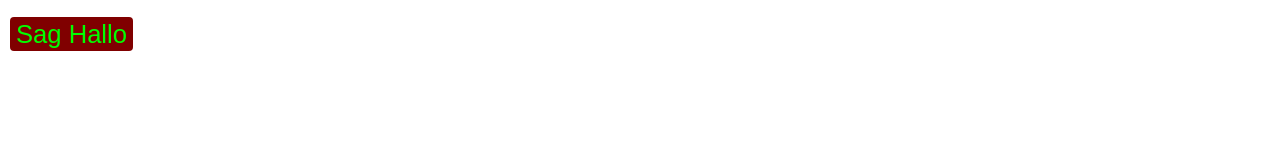
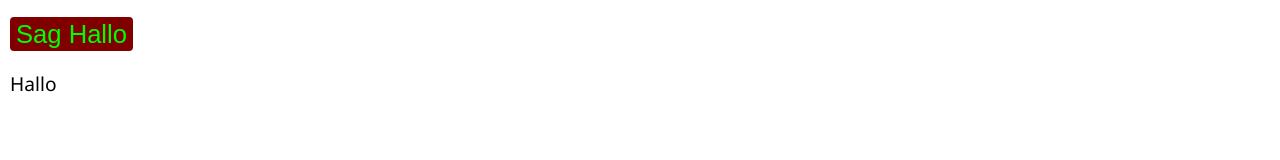
Before and after one commit to Tom4U/poc-ng-kompakt, an Angular app: page / in a window 1280 px wide. Both pictures are taken after a click on the button "Sag Hallo". Shown: the part 140-300 px from the top of the page. Built offline with nearby package versions, Linux system fonts and the light colour scheme.

Commit message:
feat(app): add functionality

```diff
--- a/src/app/app.component.html
+++ b/src/app/app.component.html
@@ -11,14 +11,14 @@
         <div class="greeter">
             <div class="prompt">
                 <div class="form-group">
-                    <input class="input" type="text" name="name" id="name" placeholder="Dein Name" required>
+                    <input [(ngModel)]="name" class="input" type="text" name="name" id="name" placeholder="Dein Name" required>
                 </div>
                 <div class="actions">
                     <app-command [command]="sayHelloCommand"></app-command>
                 </div>
             </div>
             <div class="output">
-                <p id="greeting" *ngIf="!hasGreeting"></p>
+                <p id="greeting" *ngIf="hasGreeting">{{greeting}}</p>
             </div>
         </div>
     </main>
--- a/src/app/app.component.ts
+++ b/src/app/app.component.ts
@@ -9,9 +9,12 @@ import { Command } from "./shared/ui/command/command";
 export class AppComponent {
   title = "Begrüßung";
   showAction1 = false;
+  name = "";
+  greeting = "";
+
   sayHelloCommand = new Command(
     "Sag Hallo",
-    () => {},
+    () => this.setGreeting(this.name),
     () => true
   );
 
@@ -28,9 +31,11 @@ export class AppComponent {
     ),
   ];
 
+  private setGreeting(name: string): void {
+    this.greeting = `Hallo ${name}`;
+  }
+
   get hasGreeting(): boolean {
     return this.greeting.length > 0;
   }
-
-  private greeting = "";
 }
--- a/src/app/app.module.ts
+++ b/src/app/app.module.ts
@@ -1,4 +1,5 @@
 import { NgModule } from '@angular/core';
+import { FormsModule } from '@angular/forms';
 import { BrowserModule } from '@angular/platform-browser';
 
 import { AppComponent } from './app.component';
@@ -10,7 +11,8 @@ import { CommandComponent } from './shared/ui/command/command.component';
     CommandComponent
   ],
   imports: [
-    BrowserModule
+    BrowserModule,
+    FormsModule
   ],
   providers: [],
   bootstrap: [AppComponent]
--- a/src/app/shared/ui/command/command.component.html
+++ b/src/app/shared/ui/command/command.component.html
@@ -1,3 +1,3 @@
-<button class="command" type="button">
+<button class="command" type="button" (click)="command?.command()">
     {{ command?.name }}
 </button>
```
